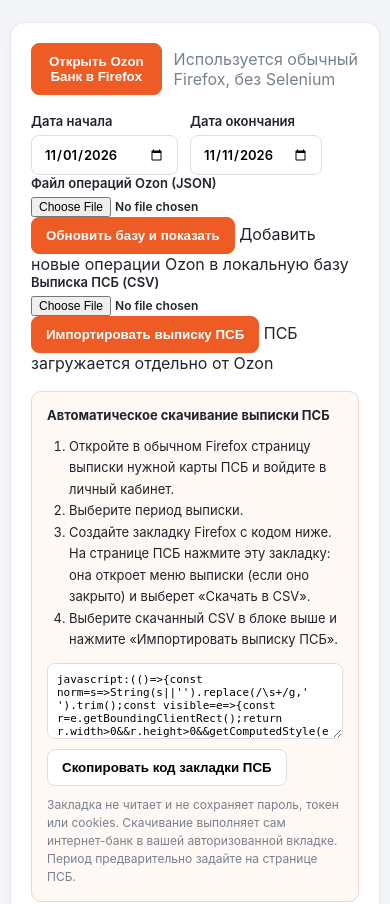
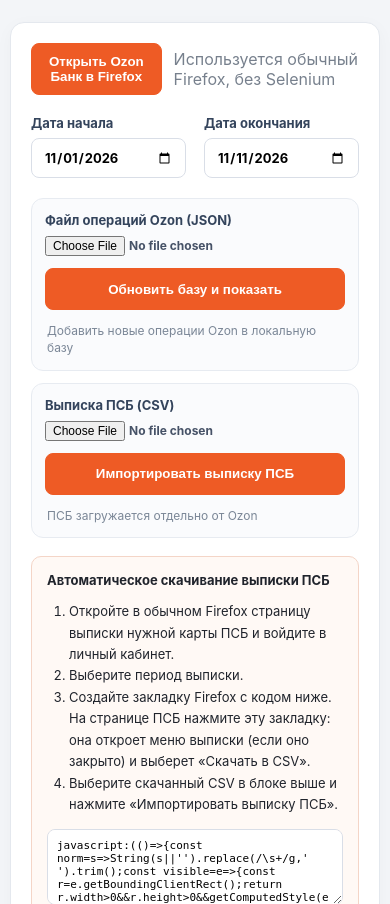
Before and after one commit to definitly486/ozon-export-python, a Flask app: page / in a window 390 px wide. Shown: the part 182-1086 px from the top of the page. Run offline with Flask 3, Linux system fonts and the light colour scheme; data that the repository does not hold is empty.

Commit message:
Fix aligned import layout in classic and modern themes

```diff
--- a/static/style.css
+++ b/static/style.css
@@ -108,3 +108,28 @@ body.design-modern .psb-import{display:none}
  body.design-modern .import-note{grid-column:auto}
  body.design-modern .import-action{white-space:normal}
 }
+
+
+/* Consistent import layout in BOTH classic and modern themes. */
+.date-controls{display:flex;align-items:flex-end;gap:18px;margin:20px 0}
+.date-controls label{display:grid;gap:7px;min-width:145px;font-size:13px;font-weight:650;color:#34445c}
+.date-controls input[type=date]{width:100%;min-width:145px}
+.import-grid{display:grid;gap:12px;margin-top:8px}
+.import-row{display:grid;grid-template-columns:minmax(280px,1fr) 260px minmax(210px,1fr);align-items:center;gap:18px;padding:14px 16px;border:1px solid #e7ebf1;border-radius:12px;background:#fafbfd}
+.import-row .file-label{display:grid;gap:8px;min-width:0;font-size:13px;font-weight:650;color:#34445c}
+.import-row input[type=file]{display:block;width:100%;max-width:100%;min-width:0;font:12px inherit;color:#465267}
+.import-action{width:100%;min-height:42px;white-space:nowrap}
+.import-note{font-size:12px;line-height:1.45;color:#7b8797}
+@media(max-width:900px){
+ .import-row{grid-template-columns:minmax(220px,1fr) 240px;gap:12px}
+ .import-note{grid-column:1/-1;padding-left:2px}
+}
+@media(max-width:600px){
+ .date-controls{align-items:stretch;flex-wrap:wrap}
+ .date-controls label{flex:1;min-width:130px}
+ .import-row{grid-template-columns:1fr;padding:13px}
+ .import-note{grid-column:auto}
+ .import-action{white-space:normal}
+}
+body.design-modern .import-row{background:#fbfcfe;border-color:#e9eef5;border-radius:13px}
+body.design-modern .import-note{color:#8491a3}
```
